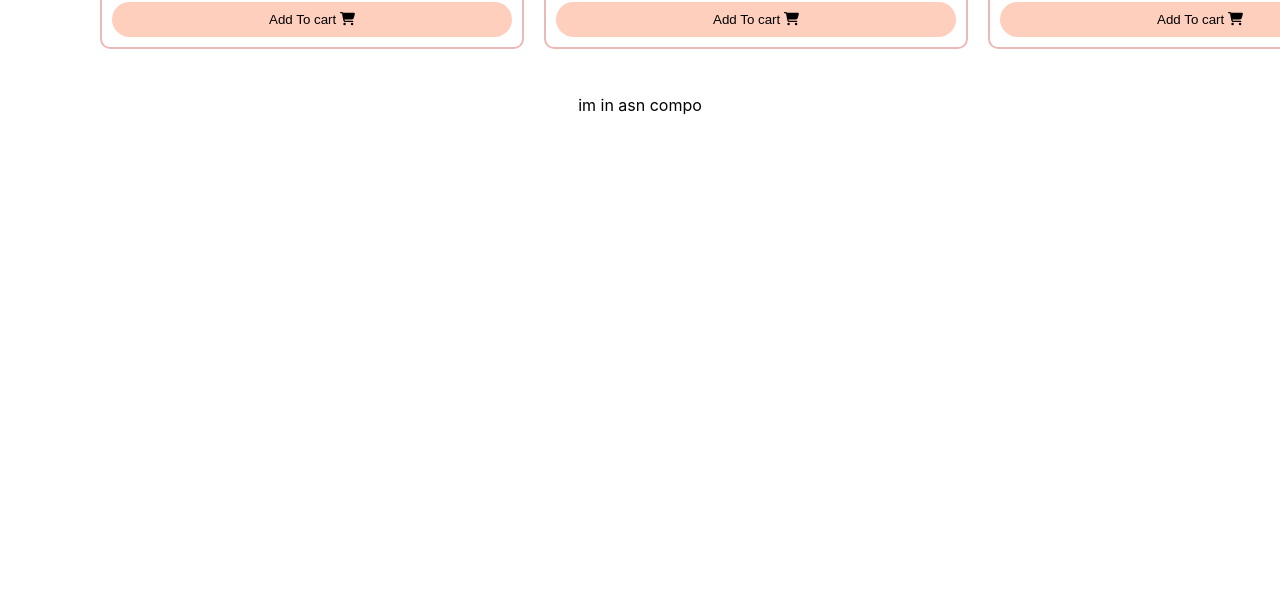
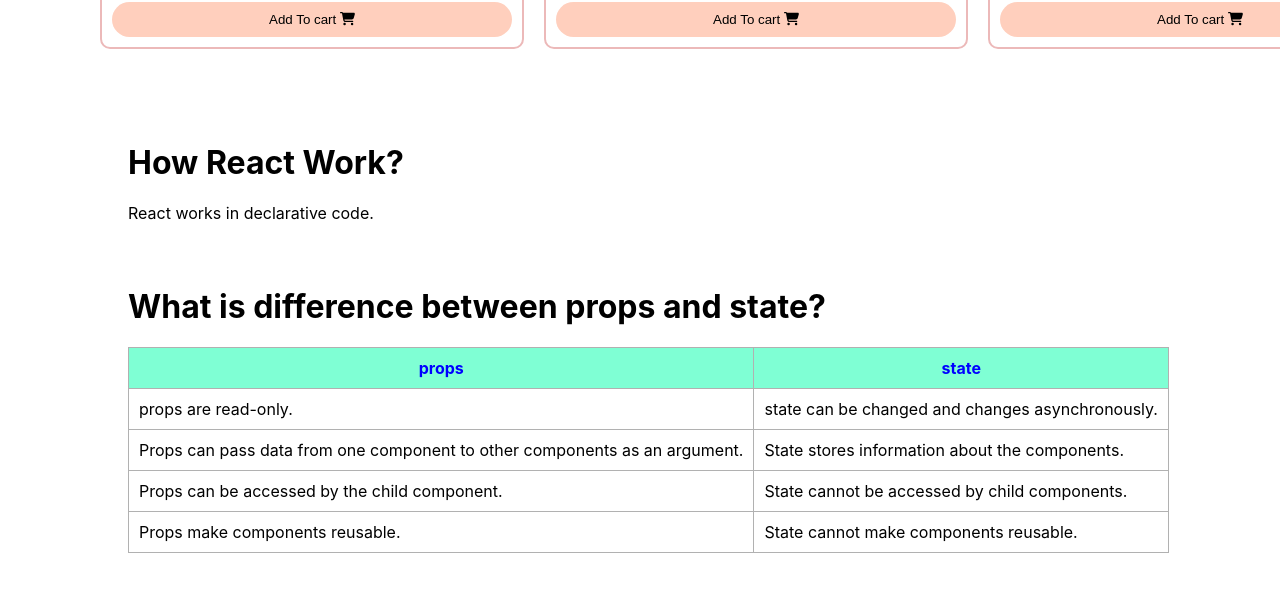
Before and after one commit to faisal-2d/sea-food-resturant, a React (Create React App) app: page / in a window 1280 px wide. Shown: the part 2046-2637 px from the top of the page. Before the commit the page ends 2177 px from the top, so only its background shows below. Built offline with nearby package versions, Linux system fonts and the light colour scheme.

Commit message:
question 2 added in table

```diff
--- a/src/components/Answers/Answers.css
+++ b/src/components/Answers/Answers.css
@@ -0,0 +1,20 @@
+.question-container{
+    text-align: left;
+    margin-top: 5%;
+    padding-left: 10%;
+}
+th{
+    color: blue;
+    background-color: aquamarine;
+    text-align: center;
+
+}
+table {
+    border-collapse:collapse;
+    margin-bottom: 50px;
+}
+
+table th,td {
+    padding: 10px;
+    border: 1px solid rgb(177, 177, 177);
+}
--- a/src/components/Answers/Answers.js
+++ b/src/components/Answers/Answers.js
@@ -1,9 +1,35 @@
 import React from 'react';
+import './Answers.css'
 
 const Answers = () => {
     return (
         <div>
-            <p>im in asn compo</p>
+            <div className='question-container'>
+                <h1>How React Work?</h1>
+                <p>React works in declarative code.</p>
+            </div>
+            <div className='question-container'>
+            <h1>What is difference between props and state?</h1>
+                <table>
+                    <tr>
+                        <th>props</th><th>state</th>
+                    </tr>
+
+                    <tr>
+                        <td>props are read-only. </td><td>state can be changed and changes asynchronously.</td>
+                    </tr>
+                    <tr>
+                        <td>Props can pass data from one component to other components as an argument.</td><td>State stores information about the components.</td>
+                    </tr>
+                    <tr>
+                        <td>Props can be accessed by the child component.</td><td>State cannot be accessed by child components.</td>
+                    </tr>
+                    <tr>
+                        <td>Props make components reusable.</td><td>State cannot make components reusable.</td>
+                    </tr>
+
+                </table>
+            </div>
         </div>
     );
 };
```
